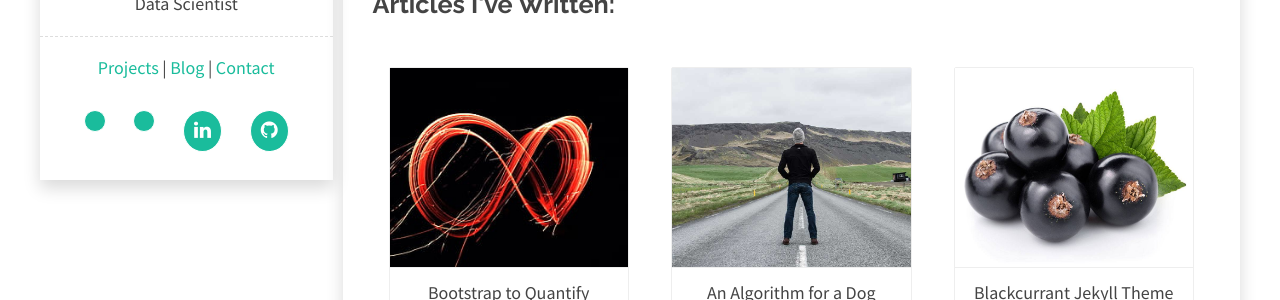
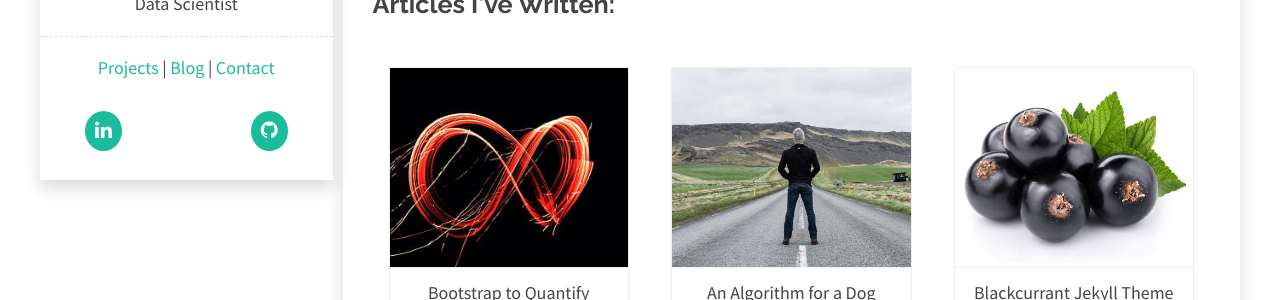
Before and after one commit to Agewerc/Agewerc.github.io, a Jekyll site: the page built from index.html, in a window 1280 px wide. Shown: the part 542-842 px from the top of the page. Built offline with Jekyll 4.4.1, drawn with Linux system fonts in a browser that asks for light colours.

Commit message:
update website

```diff
--- a/_includes/sidebar.html
+++ b/_includes/sidebar.html
@@ -11,11 +11,11 @@
           {% endfor %}
          </ul>
          <ul class="sm p0 m0a">
-           {% if site.data.main.social.email.link %}
+           {% if site.data.main.social.facebook.link %}
              <li><a href="{{site.data.main.social.facebook.link}}"><i class="fa {{site.data.main.social.facebook.icon}}"></i></a></li>
            {% endif %}
 
-           {% if site.data.main.social.kaggle.link %}
+           {% if site.data.main.social.twitter.link %}
              <li><a href="{{site.data.main.social.twitter.link}}"><i class="fa {{site.data.main.social.twitter.icon}}"></i></a></li>
            {% endif %}
 
```
